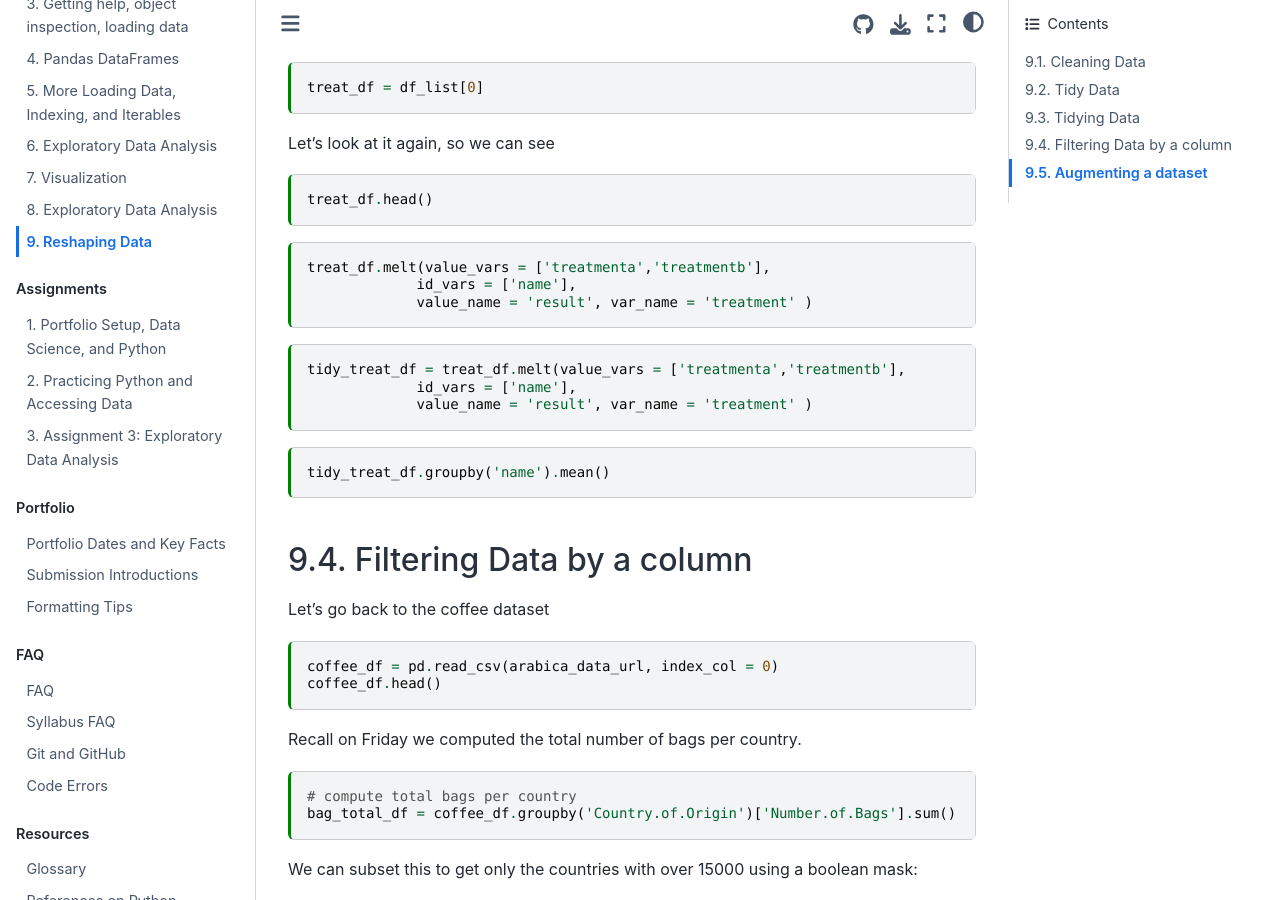
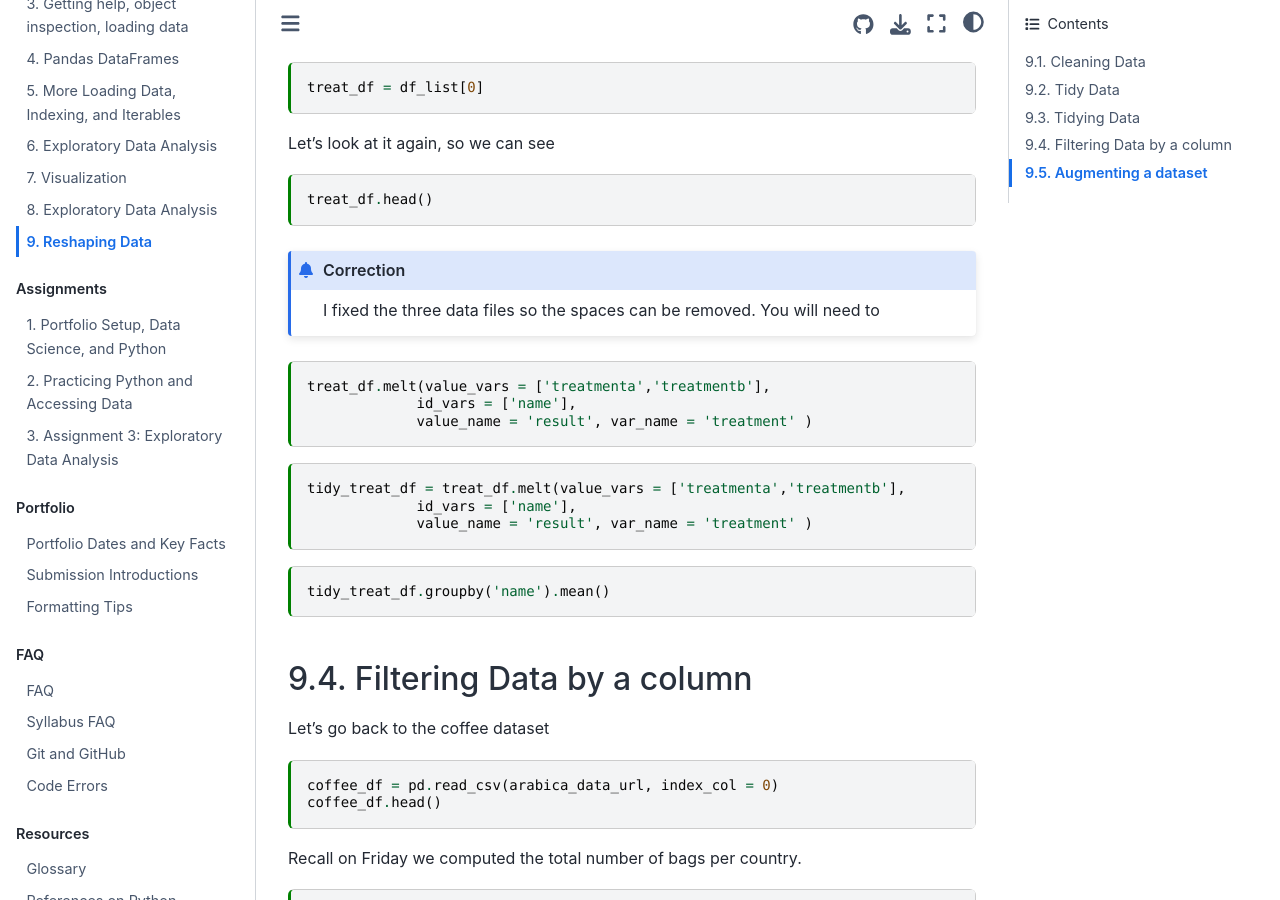
Before and after one commit to rhodyprog4ds/BrownFall21, a Jupyter Book: the page built from notes/2021-09-27.md, in a window 1280 px wide and 900 px high, scrolled down 2372 px. Built offline with Jupyter Book 1.0.4 settings and Sphinx 7.4.7 and the Sphinx Book theme 1.1.4, drawn with Linux system fonts in a browser that asks for light colours; pages that are not in the unit, such as notebooks, are missing from menus.

Commit message:
add note about correction

````diff
--- a/notes/2021-09-27.md
+++ b/notes/2021-09-27.md
@@ -120,6 +120,9 @@ Let's look at it again, so we can see
 treat_df.head()
 ```
 
+```{admonition} Correction
+I fixed the three data files so the spaces can be removed. You will need to
+```
 
 ```{code-cell} ipython3
 treat_df.melt(value_vars = ['treatmenta','treatmentb'],
````
